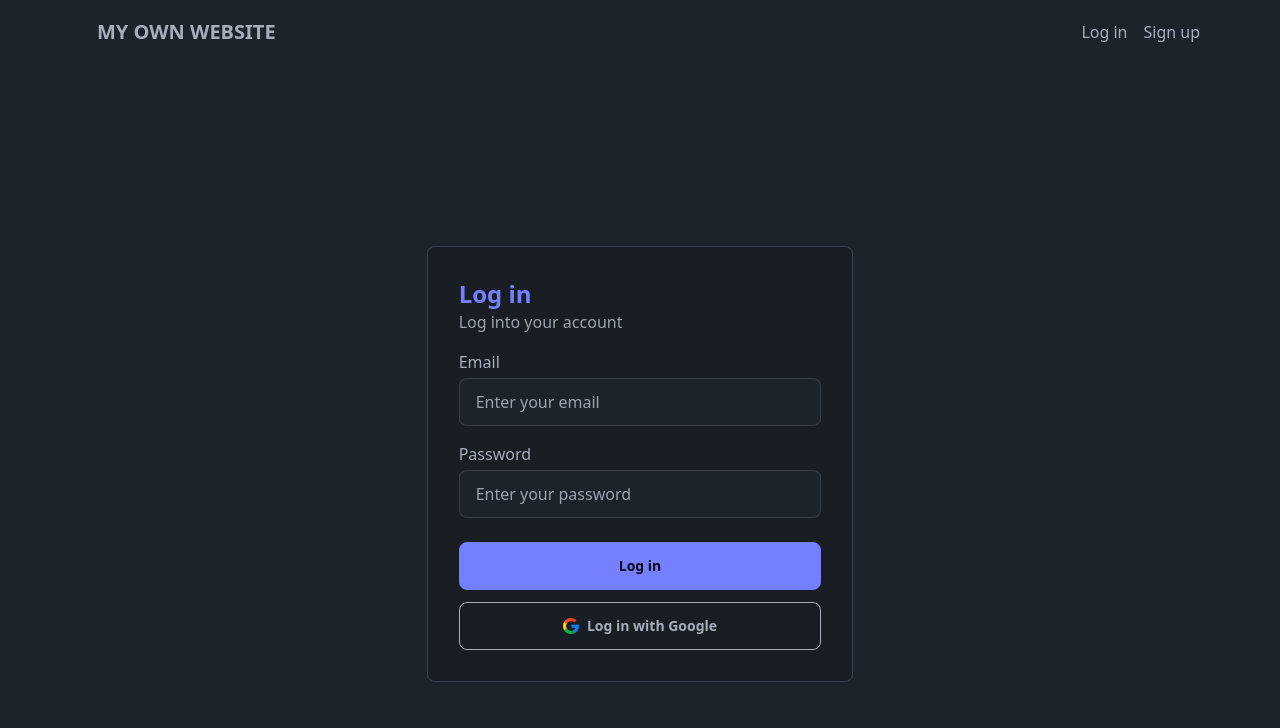
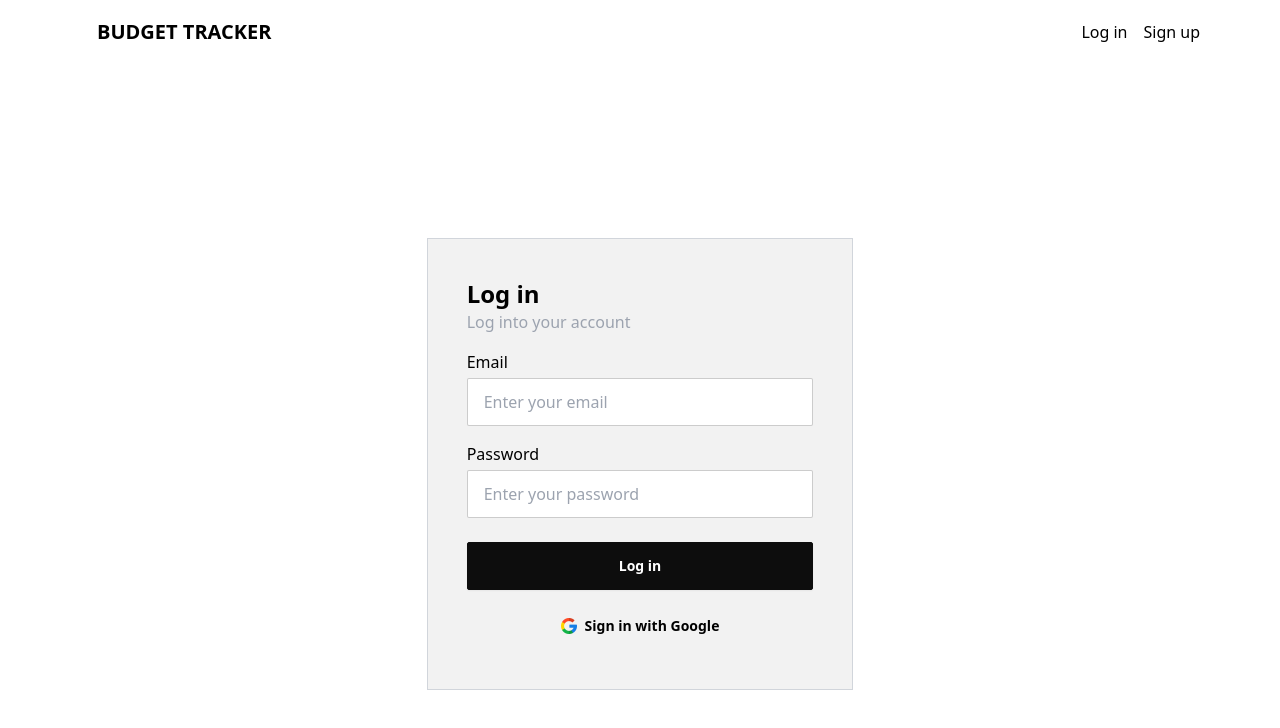
Before and after one commit to MarkMallari16/vue-firebase-project, a Vue app: page /login in a window 1280 px wide. Shown: the top 728 px of the page. Built offline with nearby package versions, Linux system fonts and the light colour scheme.

Commit message:
change the theme and fix some ui

```diff
--- a/src/App.vue
+++ b/src/App.vue
@@ -1,5 +1,4 @@
 <script setup>
-import Navbar from './components/Navbar.vue';
 
 </script>
 
--- a/src/components/Navbar.vue
+++ b/src/components/Navbar.vue
@@ -3,7 +3,7 @@
 <template>
   <div className="navbar bg-base-100 lg:px-20">
     <div class="flex-1">
-      <a className="btn btn-ghost text-xl uppercase">My Own Website</a>
+      <a className="btn btn-ghost text-xl uppercase">Budget Tracker</a>
     </div>
 
     <div class="flex gap-4">
--- a/src/pages/Login.vue
+++ b/src/pages/Login.vue
@@ -46,13 +46,13 @@ const { signInWithGoogle } = useAuth();
 </script>
 <template>
   <Navbar />
-  <div class="grid min-h-screen place-items-center">
+  <div class="grid min-h-screen place-items-center mx-6 lg:mx-0">
     <div
-      class="w-full lg:w-1/3 bg-base-200 ring-1 ring-inset ring-gray-700 p-8 rounded-lg"
+      class="w-full lg:w-1/3 bg-base-200 ring-1 ring-inset ring-gray-300 p-10"
     >
       <form @submit.prevent="login">
         <div class="mb-4">
-          <h1 class="text-2xl text-primary font-bold">Log in</h1>
+          <h1 class="text-2xl  font-bold">Log in</h1>
           <p class="text-gray-400">Log into your account</p>
         </div>
         <div class="mt-2">
@@ -90,11 +90,11 @@ const { signInWithGoogle } = useAuth();
           </button>
           <button
             type="button"
-            class="btn btn-outline text-center w-full"
+            class="btn btn-ghost text-center w-full"
             @click="signInWithGoogle"
           >
             <img :src="GoogleLogo" alt="Google Logo" class="w-4 h-4" />
-            Log in with Google
+            Sign in with Google
           </button>
         </div>
       </form>
--- a/src/pages/Signup.vue
+++ b/src/pages/Signup.vue
@@ -30,13 +30,13 @@ const { signInWithGoogle } = useAuth();
 </script>
 <template>
   <Navbar />
-  <div class="grid min-h-screen place-items-center">
+  <div class="grid min-h-screen place-items-center mx-6 lg:mx-0">
     <div
-      class="w-full lg:w-1/3 bg-base-200 ring-1 ring-inset ring-gray-700 p-8 rounded-lg"
+      class="w-full lg:w-1/3 bg-base-200 ring-1 ring-inset ring-gray-300 p-10"
     >
       <form @submit.prevent="register">
         <div class="mb-4">
-          <h1 class="text-2xl text-primary font-bold">Sign in</h1>
+          <h1 class="text-2xl font-bold">Sign in</h1>
           <p class="text-gray-400">Create your account</p>
         </div>
         <div class="mt-2">
@@ -74,7 +74,7 @@ const { signInWithGoogle } = useAuth();
           </button>
           <button
             type="button"
-            class="btn btn-outline text-center w-full"
+            class="btn btn-ghost text-center w-full"
             @click="signInWithGoogle"
           >
             <img :src="GoogleLogo" alt="Google Logo" class="w-4 h-4" />
--- a/tailwind.config.js
+++ b/tailwind.config.js
@@ -9,7 +9,7 @@ module.exports = {
      extend: {},
    },
    daisyui: {
-    themes: ['dark']
+    themes: ['lofi']
    },
    plugins: [require('daisyui')],
  }
```
